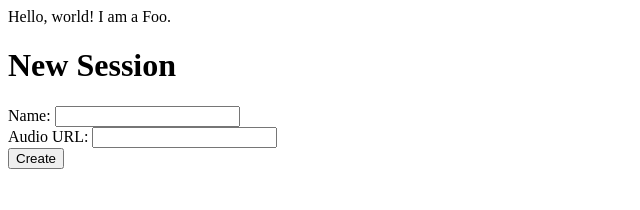
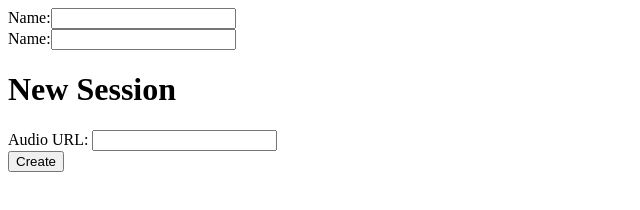
Before and after one commit to dmeiz/recordings, a React app: page / in a window 1280 px wide. Shown: the whole page, without its empty margins (0-640 px from the left). Built offline with nearby package versions, Linux system fonts and the light colour scheme.

Commit message:
Import and render MyLabel;

```diff
--- /dev/null
+++ b/MyLabel.js
@@ -0,0 +1,16 @@
+import React from "react";
+
+class MyLabel extends React.Component {
+  render() {
+    return (
+      <div>
+        <label>
+          Name:
+          <input name="name"/>
+        </label>
+      </div>
+    )
+  }
+}
+
+export default MyLabel;
--- /dev/null
+++ b/app.js
@@ -0,0 +1,9 @@
+import React from "react";
+import ReactDOM from "react-dom";
+import MyLabel from "./MyLabel";
+console.log(MyLabel);
+
+ReactDOM.render(
+  (<div><MyLabel /><MyLabel /></div>),
+  document.getElementById('content')
+);
--- a/index.html
+++ b/index.html
@@ -8,12 +8,6 @@
     <h1>New Session</h1>
     <div>
       <label>
-        Name:
-        <input name="name"/>
-      </label>
-    </div>
-    <div>
-      <label>
         Audio URL:
         <input name="audioUrl"/>
       </label>
--- a/index.js
+++ /dev/null
@@ -1,18 +0,0 @@
-import React from "react";
-import ReactDOM from "react-dom";
-
-// tutorial1.js
-class CommentBox extends React.Component {
-  render() {
-    return (
-      <div className="commentBox">
-        Hello, world! I am a Foo.
-      </div>
-    );
-  }
-}
-
-ReactDOM.render(
-  <CommentBox />,
-  document.getElementById('content')
-);
--- a/package.json
+++ b/package.json
@@ -5,7 +5,7 @@
   "main": "index.js",
   "scripts": {
     "test": "echo \"Error: no test specified\" && exit 1",
-    "start": "webpack-dev-server ./index.js",
+    "start": "webpack-dev-server",
     "babel": "babel",
     "webpack": "webpack"
   },
--- a/webpack.config.js
+++ b/webpack.config.js
@@ -2,12 +2,13 @@ var path = require('path');
 var webpack = require('webpack');
 
 module.exports = {
-  entry: './index.js',
+  entry: './app.js',
   output: {
     path: __dirname,
     filename: 'bundle.js'
   },
   watch: true,
+  devtool: 'inline-source-map',
   module: {
     loaders: [
       {
```
